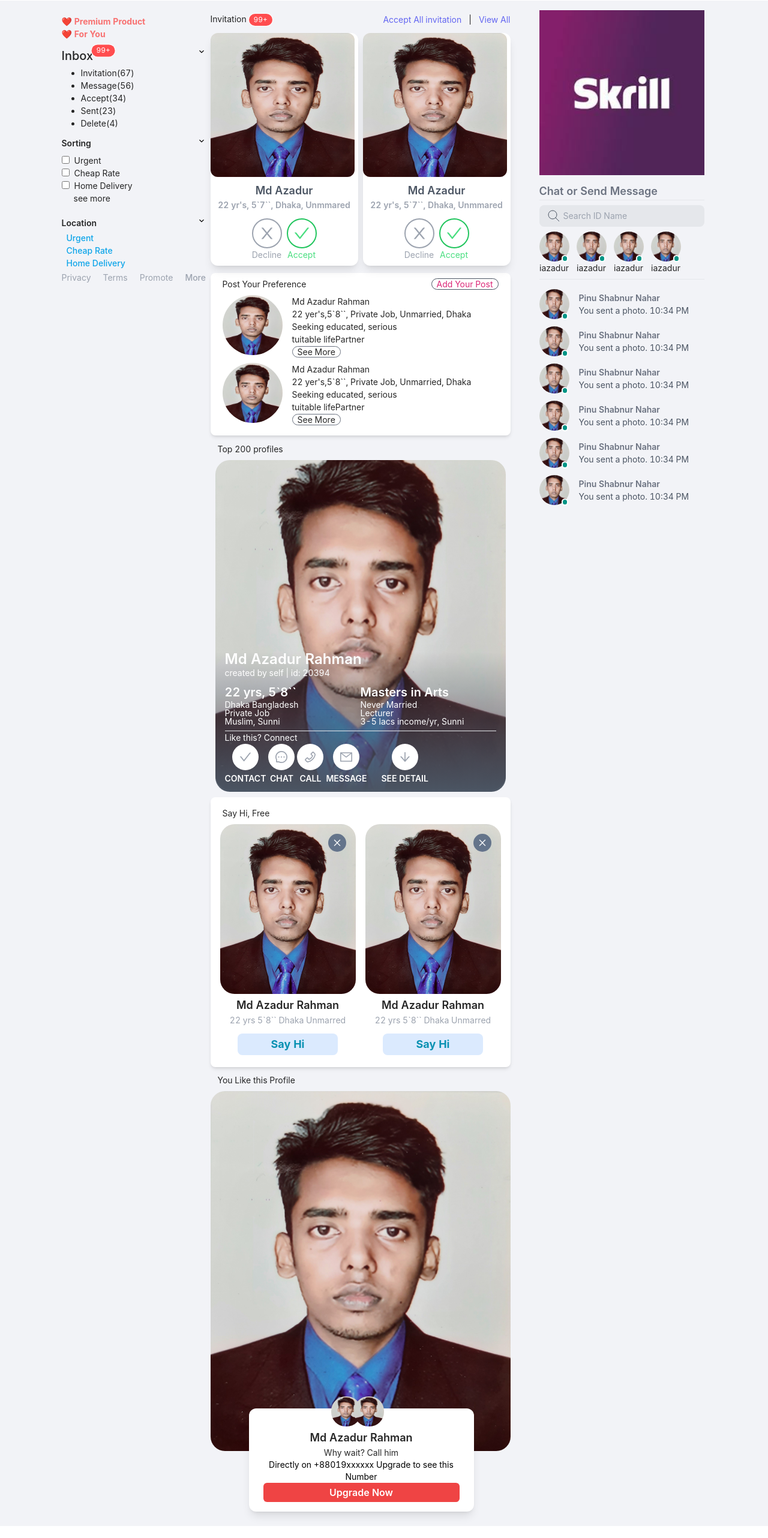
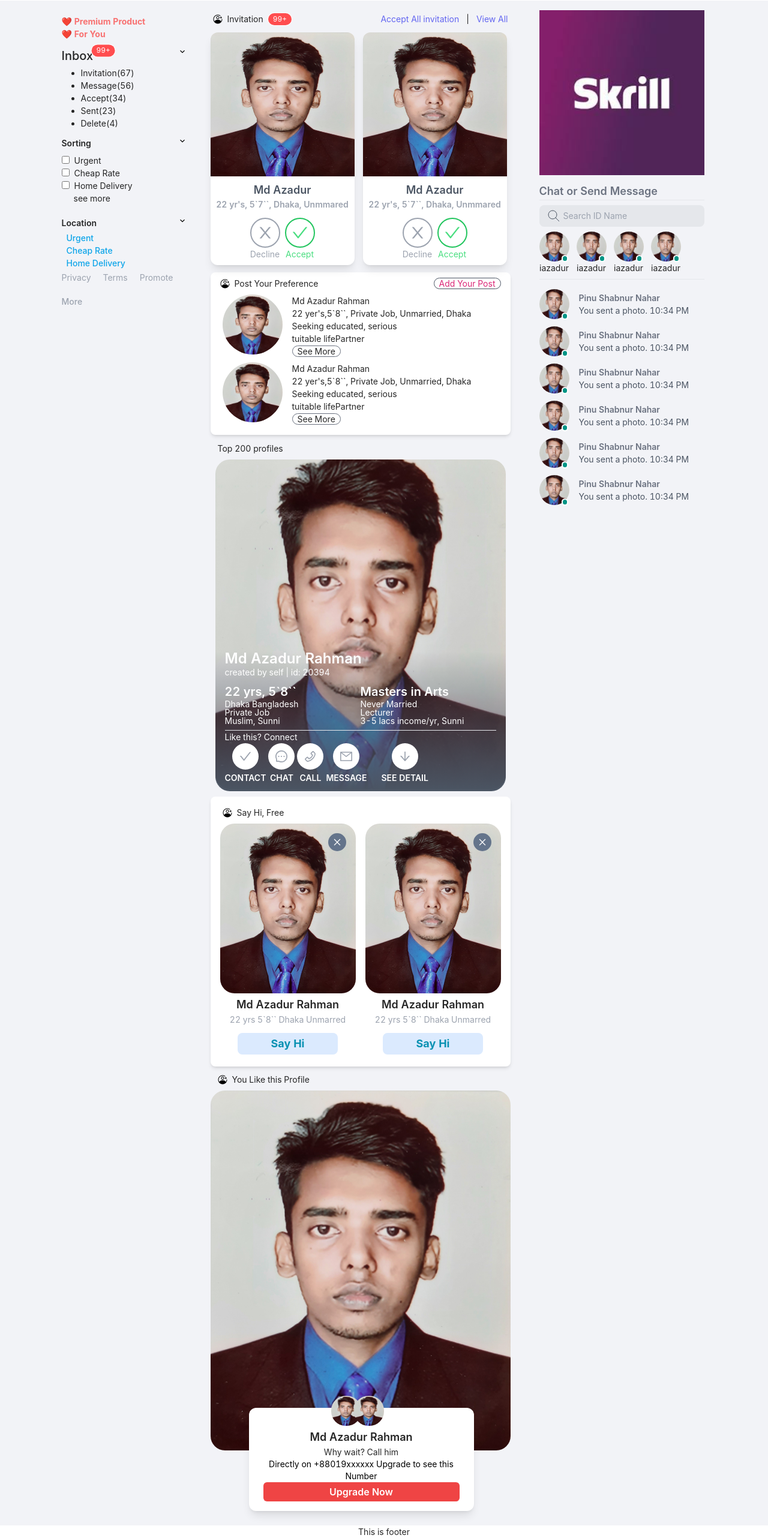
Before and after one commit to iazadur/bebaha, a Next.js app: page / in a window 1280 px wide. Shown: the part 55-2619 px from the top of the page at 60% size. Built offline with nearby package versions, Linux system fonts and the light colour scheme.

Commit message:
update some

```diff
--- a/components/Asidebar/Asidebar.js
+++ b/components/Asidebar/Asidebar.js
@@ -11,7 +11,7 @@ const Asidebar = () => {
     const [more, setMore] = useState(false)
     return (
         <>
-        <div className="fixed top-8">
+        <div className="fixed top-8 w-52">
 
         <div className="flex flex-col pt-12 text-red-400  font-bold">
                 {/* <AiFillHeart /> */}
--- a/components/Footer/Footer.js
+++ b/components/Footer/Footer.js
@@ -4,7 +4,7 @@ import React from 'react';
 const Footer = () => {
     return (
         <footer>
-            <h2>This is footer</h2>
+            <h2 className='bg-white text-center h-4'>This is footer</h2>
         </footer>
     );
 };
--- a/components/Home/AddUser/AddUsers.jsx
+++ b/components/Home/AddUser/AddUsers.jsx
@@ -1,3 +1,4 @@
+import Image from 'next/image';
 import React from 'react';
 import AddUser from './AddUser';
 
@@ -6,7 +7,7 @@ const AddUsers = () => {
         <div className='w-full p-2 rounded-lg shadow-md bg-white my-3'>
 
                 <div className="flex justify-between items-center px-3 my-2">
-                    <div className=""><span>Say Hi, Free</span></div>
+                    <div className=""><span className='flex items-center gap-x-2'><Image src="/img/invite.png" alt="" width="16" height={"16"} />Say Hi, Free</span></div>
 
                 </div>
                 <div className="px-2 flex gap-x-4">
--- a/components/Home/CallHim/CallHim.jsx
+++ b/components/Home/CallHim/CallHim.jsx
@@ -6,7 +6,7 @@ const CallHim = () => {
 
         <div className='relative mb-28'>
             <div className="flex justify-between items-center text-sm font-normal px-3 my-2">
-                <div className=""><span>You Like this Profile</span></div>
+                <div className=""><span className='flex items-center gap-x-2'><Image src="/img/invite.png" alt="" width="16" height={"16"} />You Like this Profile</span></div>
 
             </div>
             <div className="">
--- a/components/Home/Invitations/Invitation.jsx
+++ b/components/Home/Invitations/Invitation.jsx
@@ -1,31 +1,15 @@
 import React from 'react';
 import Image from 'next/image'
-import { Card } from 'antd';
 
 import { AiOutlineCheck, AiOutlineClose } from 'react-icons/ai';
 
 
-const { Meta } = Card;
 
 const Invitation = () => {
     return (
         <>
-
-            {/* <Card
-                className='mx-auto'
-                hoverable
-                style={{ width: 250 }}
-                cover={ }
-                actions={[
-                    ,
-                ]}
-            >
-                <Meta className='text-center' title="Md Azadur" description="22 yr's, 5`7``, Dhaka, Unmmared" />
-
-            </Card> */}
-
-            <div className="shadow-lg bg-white rounded-xl">
-                <Image src="/img/azad.jpg" width="240" height="240" className=' rounded-xl' alt='' />
+            <div className="shadow-lg bg-white rounded-xl w-60" >
+                <Image src="/img/azad.jpg" width="240" height="240" className=' rounded-t-xl' alt='' />
                 <div className="my-1">
                     <h4 className='font-semibold text-lg text-center text-gray-600'>Md Azadur</h4>
                     <p className='font-semibold text-sm text-center text-gray-400'>{"22 yr's, 5`7``, Dhaka, Unmmared"}</p>
@@ -44,9 +28,7 @@ const Invitation = () => {
                         </div>
                         <p>Accept</p>
                     </div>
-                    {/* <div className="flex flex-col gap-x-2 justify-center items-center text-green-400  hover:text-green-600" key="accept"><BsCheckLg className="rounded-full border-2 hover:border-green-600 border-green-500 p-3" />
-                        <p>Accept</p>
-                    </div> */}
+
                 </div>
             </div>
 
--- a/components/Home/Invitations/Invitations.jsx
+++ b/components/Home/Invitations/Invitations.jsx
@@ -1,4 +1,5 @@
 import { Badge } from 'antd';
+import Image from 'next/image';
 import React from 'react';
 import Invitation from './Invitation';
 
@@ -6,8 +7,8 @@ import Invitation from './Invitation';
 const Invitations = () => {
     return (
         <>
-            <div className="flex justify-between items-center py-1 px-2 md:px-0">
-                <div className="my-2"><span className='text-md'>Invitation <Badge count="677" className='' /></span></div>
+            <div className="flex justify-between items-center py-1 px-2 md:px-1">
+                <div className="my-2"><span className='text-md flex items-center gap-x-2'><Image src="/img/invite.png" alt="" width="16" height={"16"} />Invitation <Badge count="677" className='' /></span></div>
                 <div className="flex gap-x-3">
                     <span className="text-indigo-500 cursor-pointer">Accept All invitation</span> |
                     <span className="text-indigo-500 cursor-pointer">View All</span>
--- a/components/Home/Preference/Preference.jsx
+++ b/components/Home/Preference/Preference.jsx
@@ -1,3 +1,4 @@
+import Image from 'next/image';
 import React from 'react';
 import SinglePreference from './SinglePreference';
 
@@ -5,8 +6,8 @@ const Preference = () => {
     return (
         <>
             <div className="p-2 rounded-lg shadow-md bg-white my-3">
-                <div className="flex justify-between items-center px-3">
-                    <div className=""><span>Post Your Preference</span></div>
+                <div className="flex justify-between items-center px-2">
+                    <div className=""><span className='flex items-center gap-x-2'><Image src="/img/invite.png" alt="" width="16" height={"16"} />Post Your Preference</span></div>
                     <div className=""><span className='rounded-2xl border border-gray-600 text-pink-600 px-2 '>Add Your Post</span></div>
                 </div>
 
--- a/components/Layout/Layout.js
+++ b/components/Layout/Layout.js
@@ -20,7 +20,7 @@ const Layout = ({ children }) => {
 
                 </div>
             </div>
-
+            <Footer />
         </>
     );
 };
--- a/components/RightSideBar/RightSideBar.jsx
+++ b/components/RightSideBar/RightSideBar.jsx
@@ -6,7 +6,7 @@ const RightSideBar = () => {
         <>
             <div className="fixed top-18">
                 <div className="pt-2">
-                    <Image src="/img/skrill.jpg" alt="" width="275" height={"275"} />
+                    <Image src="/img/Skrill.jpg" alt="" width="275" height={"275"} />
                 </div>
                 <div className="my-2">
                     <h3 className='text-lg text-gray-500 font-semibold'> Chat or Send Message</h3>
```
Also changed, not shown: public/img/invite.png (added).
